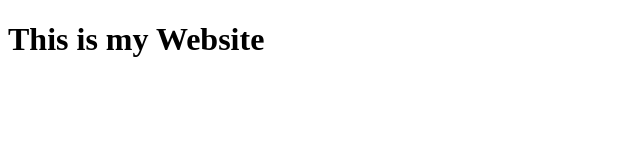
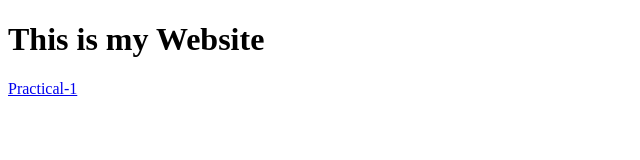
Before and after one commit to Sapna1624/FullStack-Practicals-2021, a plain HTML site: page index.html in a window 1280 px wide. Shown: the full height of the page, 0-640 px from the left. Drawn offline with Linux system fonts and the light colour scheme.

Commit message:
Link for Practical-1 is created as a part of 3rd practical, in index.html

```diff
--- a/index.html
+++ b/index.html
@@ -9,5 +9,6 @@
 </head>
 <body>
     <h1>This is my Website</h1>
+    <a href="./Practicals-list/Practical-1.html"> Practical-1 </a>
 </body>
 </html>
```
